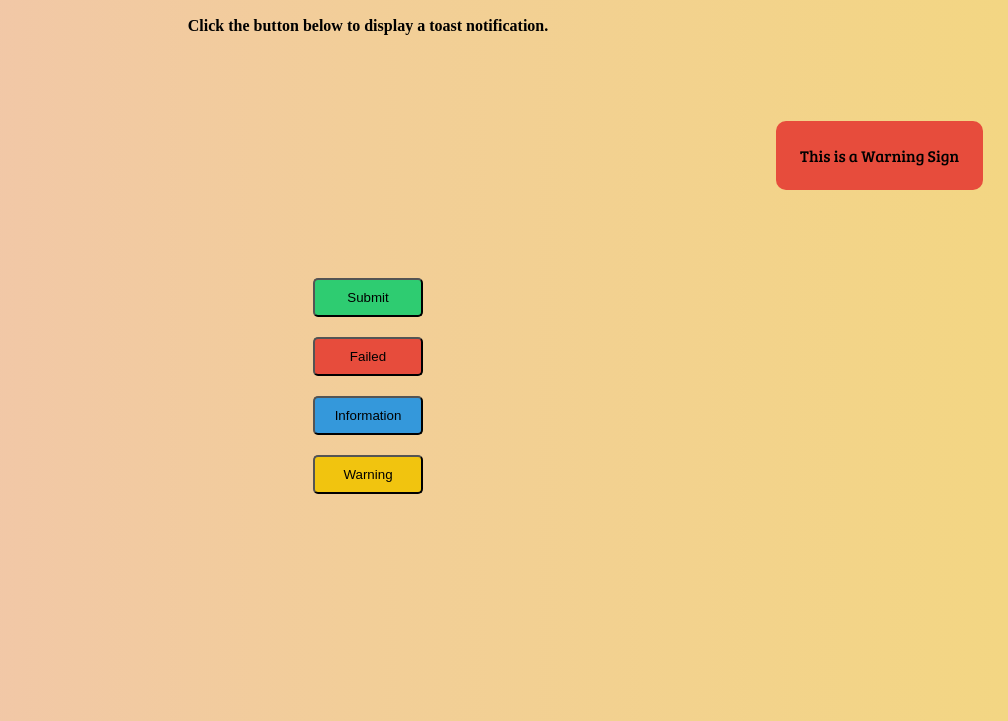
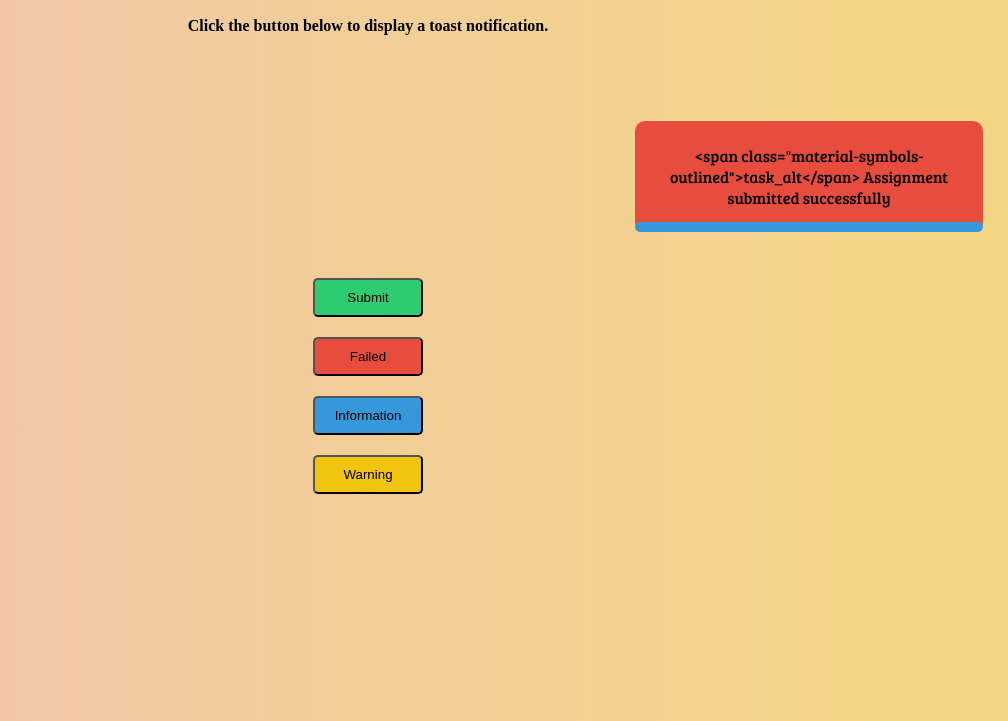
Before and after one commit to Gnani-is-Coding/vanilla_js_projects, a plain HTML site: page toast_notifications/toast.html in a window 1280 px wide. Both pictures are taken after a click on the button "Submit". Shown: the part 79-800 px from the top of the page, without its empty margins (272-1280 px from the left). Drawn offline with nearby package versions, Linux system fonts and the light colour scheme; a web font is replaced by a local one.

Commit message:
creates new toasts

```diff
--- a/toast_notifications/toast.css
+++ b/toast_notifications/toast.css
@@ -70,18 +70,12 @@ p {
     /* transform: translate(calc(100% + 25px)); */
 }
 
-/* @keyframes btnClick {
-    0% {
-        transform: scale(1);
-    }
-
-    50% {
-        transform: scale(0.9);
-
-    }
-
-    100% {
-        transform: scale(1);
-
-    }
-} */
+.progress {
+    width: 100%;
+    height: 10px;
+    border-radius: 10px;
+    position: absolute;
+    bottom: 0;
+    left: 0;
+    background-color: #3498db;
+}
--- a/toast_notifications/toast.html
+++ b/toast_notifications/toast.html
@@ -6,6 +6,9 @@
     <title>Toast notifications</title>
     <link rel="stylesheet" href="toast.css"/>
     <link rel="preconnect" href="https://fonts.googleapis.com">
+    <link rel="stylesheet"
+        href=
+"https://fonts.googleapis.com/css2?family=Material+Symbols+Outlined:opsz,wght,FILL,GRAD@20..48,100..700,0..1,-50..200" />
 <link rel="preconnect" href="https://fonts.gstatic.com" crossorigin>
 <link href="https://fonts.googleapis.com/css2?family=Bree+Serif&family=Sour+Gummy:ital,wght@0,100..900;1,100..900&display=swap" rel="stylesheet">
 </head>
@@ -20,7 +23,9 @@
             <button class="btn warning">Warning</button>
         </div>
     </div>
-    <div class="toast-notifications">This is a Warning Sign</div>
+    <!-- <div class="toast-notifications">This is a Warning Sign
+        <div class="progress"></div>
+    </div> -->
     <script src="toast.js"></script>
 </body>
 </html>
--- a/toast_notifications/toast.js
+++ b/toast_notifications/toast.js
@@ -0,0 +1,39 @@
+// script.js
+
+let icon = {
+    submit:
+        '<span class="material-symbols-outlined">task_alt</span>',
+    failed:
+        '<span class="material-symbols-outlined">error</span>',
+    warning:
+        '<span class="material-symbols-outlined">warning</span>',
+    information:
+        '<span class="material-symbols-outlined">info</span>',
+};
+const data = {
+    submit: 'Assignment submitted successfully',
+    failed: 'Assignment submission failed',
+    warning: 'Assignment submission critically failed',
+    information: 'Assignment submission information: failed',
+}
+
+const btnsList = document.querySelectorAll(".btn");
+
+function createToast(type) {
+    console.log("Toast notification created", type);
+    const toastDiv = document.createElement("div")
+    toastDiv.classList.add("toast-notifications")
+    toastDiv.innerText = `${icon[type]} ${data[type]}`
+
+    const progressBar = document.createElement("div")
+    progressBar.classList.add("progress")
+    toastDiv.appendChild(progressBar)
+
+    document.body.appendChild(toastDiv)
+}
+
+btnsList.forEach(btn => {
+    btn.addEventListener("click", () => {
+        createToast(btn.classList[1])
+    })
+})
```
